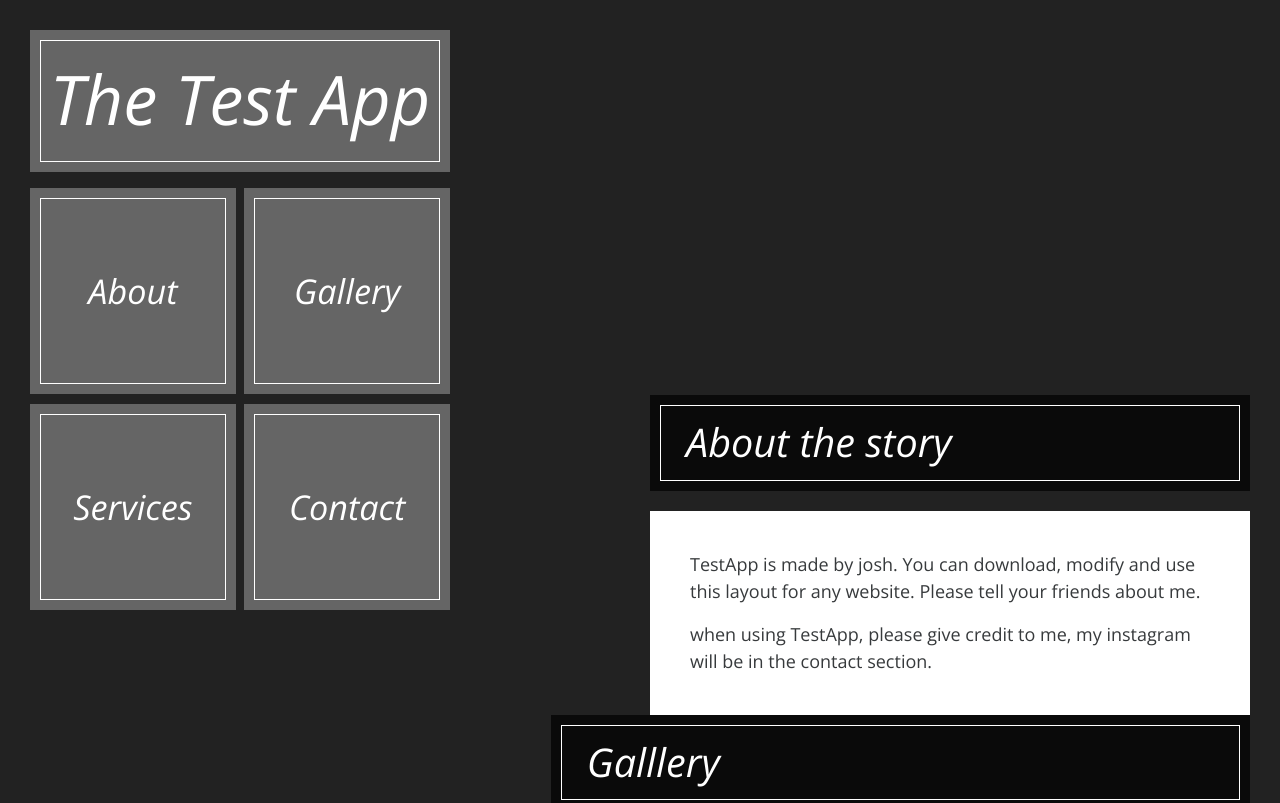
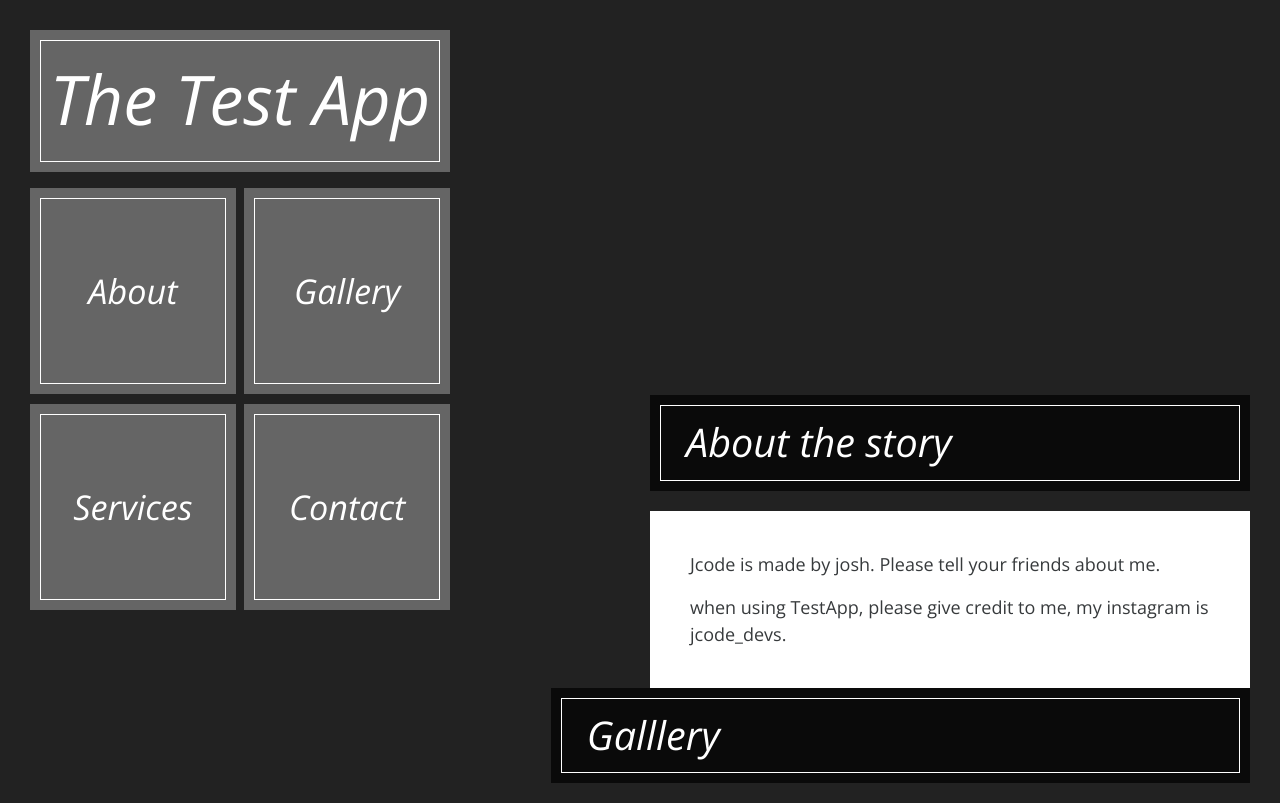
Before and after one commit to protomods/Jcode, a plain HTML site: page index.html in a window 1280 px wide. Shown: the top 803 px of the page. Drawn offline with nearby package versions, Linux system fonts and the light colour scheme.

Commit message:
Update index.html

```diff
--- a/index.html
+++ b/index.html
@@ -20,7 +20,7 @@ document.location.href = noddy.href;
         <meta http-equiv="X-UA-Compatible" content="IE=edge">
         <meta name="viewport" content="width=device-width, initial-scale=1">
 
-        <title>The Test App by Josh</title>
+        <title>Jcode By josh</title>
 <!--
 The Story Theme
 http://www.templatemo.com/tm-480-story
@@ -110,9 +110,9 @@ http://www.templatemo.com/tm-480-story
                                 </header>
 
                                 <div class="content-text">
-                                    <p>TestApp is made by josh. You can download, modify and use this layout for any website. Please tell your friends about me.
+                                    <p>Jcode is made by josh. Please tell your friends about me.
                                     </p>
-                                    <p>when using TestApp, please give credit to me, my instagram will be in the contact section.
+                                    <p>when using TestApp, please give credit to me, my instagram is jcode_devs.
                                     </p>
                                 </div>
 
```
